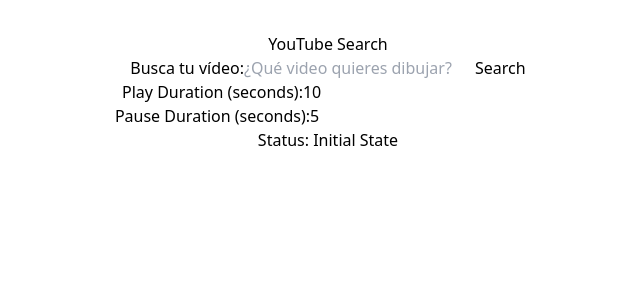
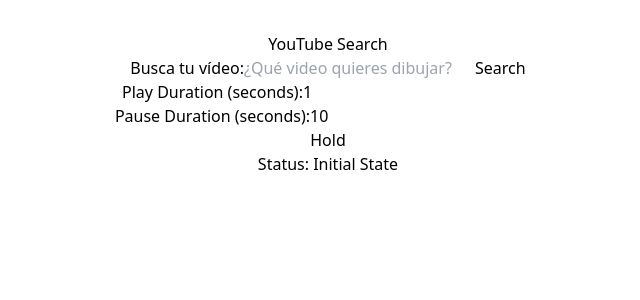
Before and after one commit to kike9978/gesture-drawing-assistant, a React (Vite) app: page / in a window 1280 px wide. Shown: the top 300 px of the page, without its empty margins (312-952 px from the left). Built offline with nearby package versions, Linux system fonts and the light colour scheme; no server answers.

Commit message:
Removes suggested videos when paused

```diff
--- a/src/components/YoutubePlayer.jsx
+++ b/src/components/YoutubePlayer.jsx
@@ -2,9 +2,10 @@ import React, { useState, useEffect, useRef, useCallback } from 'react';
 
 const YouTubePlayer = ({ videoId }) => {
     const [isPlaying, setIsPlaying] = useState(false);
-    const [pauseDuration, setPauseDuration] = useState(5);
-    const [playDuration, setPlayDuration] = useState(10);
+    const [pauseDuration, setPauseDuration] = useState(10);
+    const [playDuration, setPlayDuration] = useState(1);
     const [countdown, setCountdown] = useState(null);
+    const [isHolding, setIsHolding] = useState(false);
     const playerRef = useRef(null);
     const timerRef = useRef(null);
 
@@ -19,6 +20,12 @@ const YouTubePlayer = ({ videoId }) => {
                 height: '360',
                 width: '640',
                 videoId: videoId,
+                playerVars: {
+                    rel: 0,
+                    modestbranding: 1,
+                    controls: 1,
+                    iv_load_policy: 3,
+                },
                 events: {
                     onReady: onPlayerReady,
                     onStateChange: onPlayerStateChange,
@@ -38,7 +45,9 @@ const YouTubePlayer = ({ videoId }) => {
     const onPlayerStateChange = (event) => {
         if (event.data === window.YT.PlayerState.PLAYING) {
             setIsPlaying(true);
-            startPlayTimer();
+            if (!isHolding) {
+                startPlayTimer();
+            }
         } else if (event.data === window.YT.PlayerState.PAUSED) {
             setIsPlaying(false);
             clearTimeout(timerRef.current);
@@ -48,13 +57,13 @@ const YouTubePlayer = ({ videoId }) => {
     const startPlayTimer = useCallback(() => {
         clearTimeout(timerRef.current);
         timerRef.current = setTimeout(() => {
-            if (playerRef.current && playerRef.current.pauseVideo) {
+            if (playerRef.current && playerRef.current.pauseVideo && !isHolding) {
                 playerRef.current.pauseVideo();
                 setCountdown(pauseDuration);
                 startPauseTimer();
             }
         }, playDuration * 1000);
-    }, [playDuration, pauseDuration]);
+    }, [playDuration, pauseDuration, isHolding]);
 
     const startPauseTimer = useCallback(() => {
         let remainingTime = pauseDuration;
@@ -63,12 +72,12 @@ const YouTubePlayer = ({ videoId }) => {
             setCountdown(remainingTime);
             if (remainingTime <= 0) {
                 clearInterval(countdownInterval);
-                if (playerRef.current && playerRef.current.playVideo) {
+                if (playerRef.current && playerRef.current.playVideo && !isHolding) {
                     playerRef.current.playVideo();
                 }
             }
         }, 1000);
-    }, [pauseDuration]);
+    }, [pauseDuration, isHolding]);
 
     useEffect(() => {
         return () => {
@@ -83,11 +92,11 @@ const YouTubePlayer = ({ videoId }) => {
     }, [videoId]);
 
     useEffect(() => {
-        if (isPlaying) {
+        if (isPlaying && !isHolding) {
             clearTimeout(timerRef.current);
             startPlayTimer();
         }
-    }, [playDuration, isPlaying, startPlayTimer]);
+    }, [playDuration, isPlaying, isHolding, startPlayTimer]);
 
     const handlePlayDurationChange = (e) => {
         setPlayDuration(Number(e.target.value));
@@ -95,6 +104,20 @@ const YouTubePlayer = ({ videoId }) => {
 
     const handlePauseDurationChange = (e) => {
         setPauseDuration(Number(e.target.value));
+    };
+
+    const toggleHold = () => {
+        setIsHolding((prev) => !prev);
+        if (!isHolding) {
+            clearTimeout(timerRef.current);
+            if (playerRef.current && playerRef.current.pauseVideo) {
+                playerRef.current.pauseVideo();
+            }
+        } else {
+            if (playerRef.current && playerRef.current.playVideo) {
+                playerRef.current.playVideo();
+            }
+        }
     };
 
     return (
@@ -113,7 +136,10 @@ const YouTubePlayer = ({ videoId }) => {
                 </label>
             </div>
             <div>
-                Status: {isPlaying ? 'Playing' : countdown !== null ? `Paused (${countdown}s remaining)` : 'Initial State'}
+                <button onClick={toggleHold}>{isHolding ? 'Resume' : 'Hold'}</button>
+            </div>
+            <div>
+                Status: {isHolding ? 'Holding' : isPlaying ? 'Playing' : countdown !== null ? `Paused (${countdown}s remaining)` : 'Initial State'}
             </div>
         </div>
     );
```
